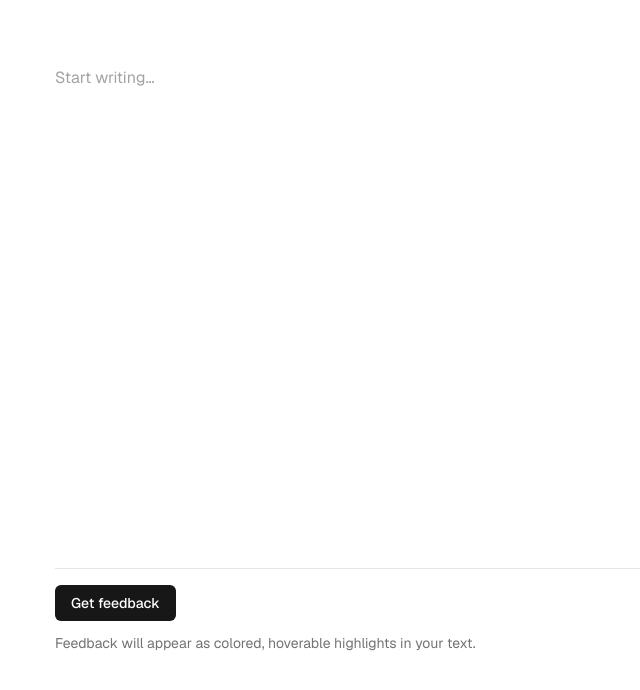
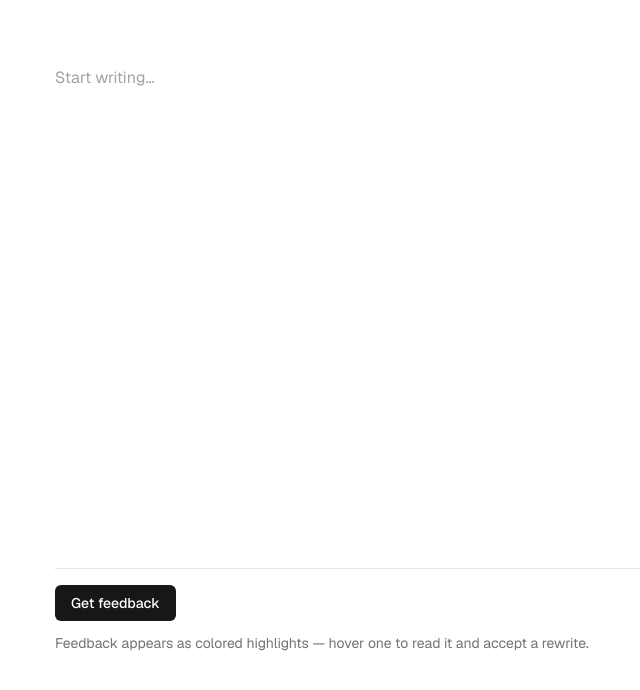
Before and after one commit to MichaelMilstead/redline, a Next.js app: page / in a window 1280 px wide. Shown: the top 690 px of the page, without its empty margins (273-913 px from the left). Built offline with nearby package versions, Linux system fonts and the light colour scheme.

Commit message:
allow llm-generated suggestions to be accepted

```diff
--- a/src/app/api/feedback/route.ts
+++ b/src/app/api/feedback/route.ts
@@ -20,6 +20,21 @@ const RequestSchema = z.object({
 const Severity = z.enum(["praise", "suggestion", "issue"]);
 
 /**
+ * A proposed rewrite of the quoted span. Each suggestion takes a different
+ * stylistic approach so the user can choose. `text` replaces the quote verbatim.
+ */
+const SuggestionSchema = z.object({
+  style: z
+    .string()
+    .describe(
+      "A short label for this rewrite's approach, e.g. 'Concise', 'Formal', 'Vivid', 'Plain'.",
+    ),
+  text: z
+    .string()
+    .describe("The rewritten text that replaces the quoted span."),
+});
+
+/**
  * What we ask the model for. The model returns an exact verbatim `quote` rather
  * than character indices — models are reliable at copying text and unreliable at
  * counting offsets. We resolve each quote to a range server-side below.
@@ -32,6 +47,11 @@ const ModelFeedback = z.object({
         .describe("The exact, verbatim span of the document this note is about."),
       comment: z.string().describe("The feedback itself."),
       severity: Severity,
+      suggestions: z
+        .array(SuggestionSchema)
+        .describe(
+          "For 'issue' and 'suggestion' notes, exactly 2 alternative rewrites of the quoted span, each in a distinctly different style. Empty for 'praise'.",
+        ),
     }),
   ),
 });
@@ -44,13 +64,17 @@ Rules for each note:
 - "quote" MUST be copied verbatim from the document, character for character, including punctuation and capitalization. Do not paraphrase, trim, or normalize it — it is used to locate the passage. Keep it as short as possible while still uniquely identifying the spot (a phrase or sentence, not a whole paragraph).
 - "comment" is your note about that span: what works, what doesn't, and how to improve it.
 - "severity" is "praise" for something done well, "suggestion" for an optional improvement, or "issue" for a real problem.
+- "suggestions": for "issue" and "suggestion" notes, provide exactly 2 rewrites of the quoted span, each taking a clearly different stylistic approach (for example one more concise and one more vivid, or one formal and one plain). Each suggestion's "text" must be a drop-in replacement for the quoted span — it should read naturally in place of the quote, with no surrounding context. For "praise" notes, return an empty "suggestions" array.
 
 Only comment on spans that genuinely warrant a note. If the writing is strong, return fewer notes. Return an empty list if there is nothing worth saying.`;
+
+type Suggestion = z.infer<typeof SuggestionSchema>;
 
 type ResolvedFeedback = {
   quote: string;
   comment: string;
   severity: z.infer<typeof Severity>;
+  suggestions: Suggestion[];
   /** Character offsets into the submitted content, or null if the quote couldn't be located. */
   range: { start: number; end: number } | null;
 };
--- a/src/components/editor.tsx
+++ b/src/components/editor.tsx
@@ -12,13 +12,16 @@ import {
   type Severity,
 } from "./feedback-extension";
 
+type Suggestion = { style: string; text: string };
+
 /** A feedback note as held in component state. `range` is character offsets into
- * the submitted text; `suggestion` is reserved for future suggested rewrites. */
+ * the submitted text; `suggestions` are alternative rewrites of the quoted span. */
 type FeedbackItem = {
   id: string;
   quote: string;
   comment: string;
   severity: Severity;
+  suggestions: Suggestion[];
   range: { start: number; end: number } | null;
 };
 
@@ -42,6 +45,7 @@ export default function Editor() {
   });
 
   const containerRef = useRef<HTMLDivElement>(null);
+  const closeTimer = useRef<number | null>(null);
   const [loading, setLoading] = useState(false);
   const [items, setItems] = useState<FeedbackItem[]>([]);
   const [error, setError] = useState<string | null>(null);
@@ -99,19 +103,69 @@ export default function Editor() {
     }
   }
 
+  /** Replace the note's span with a chosen rewrite, then drop that note. */
+  function acceptSuggestion(item: FeedbackItem, suggestion: Suggestion) {
+    if (!editor) return;
+    // Read the note's CURRENT range from the decoration set — earlier accepts or
+    // edits may have shifted it from the position we first computed.
+    const decoSet = feedbackPluginKey.getState(editor.state);
+    const deco = decoSet?.find().find((d) => d.spec?.id === item.id);
+    if (!deco) return;
+
+    editor
+      .chain()
+      .focus()
+      .insertContentAt({ from: deco.from, to: deco.to }, suggestion.text)
+      .run();
+
+    // Rebuild the remaining decorations from their now-mapped positions,
+    // dropping the accepted note.
+    const after = feedbackPluginKey.getState(editor.state);
+    const remaining: FeedbackDecoration[] = (after?.find() ?? [])
+      .filter((d) => d.spec?.id !== item.id)
+      .map((d) => ({
+        id: d.spec.id,
+        from: d.from,
+        to: d.to,
+        severity: d.spec.severity,
+      }));
+    editor.view.dispatch(
+      editor.state.tr.setMeta(feedbackPluginKey, remaining),
+    );
+
+    setItems((prev) => prev.filter((i) => i.id !== item.id));
+    setHovered(null);
+  }
+
+  function cancelClose() {
+    if (closeTimer.current !== null) {
+      clearTimeout(closeTimer.current);
+      closeTimer.current = null;
+    }
+  }
+
+  function scheduleClose() {
+    cancelClose();
+    closeTimer.current = window.setTimeout(() => setHovered(null), 150);
+  }
+
   function handleMouseOver(e: React.MouseEvent) {
-    const el = (e.target as HTMLElement).closest<HTMLElement>(
-      "[data-feedback-id]",
-    );
-    if (!el || !containerRef.current) {
-      setHovered(null);
+    const target = e.target as HTMLElement;
+    if (target.closest("[data-feedback-popover]")) {
+      cancelClose();
       return;
     }
+    const el = target.closest<HTMLElement>("[data-feedback-id]");
+    if (!el || !containerRef.current) {
+      scheduleClose();
+      return;
+    }
+    cancelClose();
     const item = items.find((f) => f.id === el.getAttribute("data-feedback-id"));
     if (!item) return;
     const c = containerRef.current.getBoundingClientRect();
     const r = el.getBoundingClientRect();
-    setHovered({ item, top: r.bottom - c.top + 4, left: r.left - c.left });
+    setHovered({ item, top: r.bottom - c.top + 2, left: r.left - c.left });
   }
 
   return (
@@ -120,19 +174,42 @@ export default function Editor() {
         ref={containerRef}
         className="relative"
         onMouseOver={handleMouseOver}
-        onMouseLeave={() => setHovered(null)}
+        onMouseLeave={scheduleClose}
       >
         <EditorContent editor={editor} />
 
         {hovered && (
           <div
-            className="pointer-events-none absolute z-10 max-w-xs rounded-md bg-neutral-900 px-3 py-2 text-sm text-white shadow-lg dark:bg-neutral-700"
+            data-feedback-popover
+            className="absolute z-10 w-72 rounded-md border border-neutral-200 bg-white p-3 text-sm shadow-lg dark:border-neutral-700 dark:bg-neutral-800"
             style={{ top: hovered.top, left: hovered.left }}
+            onMouseEnter={cancelClose}
+            onMouseLeave={scheduleClose}
           >
-            <span className="mb-1 block text-xs font-medium uppercase tracking-wide text-neutral-400">
+            <span className="block text-xs font-medium uppercase tracking-wide text-neutral-500">
               {hovered.item.severity}
             </span>
-            {hovered.item.comment}
+            <p className="mt-1">{hovered.item.comment}</p>
+
+            {hovered.item.suggestions.length > 0 && (
+              <div className="mt-3 space-y-1.5">
+                <p className="text-xs font-medium text-neutral-500">
+                  Suggested rewrites
+                </p>
+                {hovered.item.suggestions.map((s, i) => (
+                  <button
+                    key={i}
+                    onClick={() => acceptSuggestion(hovered.item, s)}
+                    className="block w-full rounded border border-neutral-200 p-2 text-left transition-colors hover:border-neutral-400 hover:bg-neutral-50 dark:border-neutral-700 dark:hover:bg-neutral-700"
+                  >
+                    <span className="text-xs font-medium text-neutral-500">
+                      {s.style}
+                    </span>
+                    <span className="mt-0.5 block">{s.text}</span>
+                  </button>
+                ))}
+              </div>
+            )}
           </div>
         )}
       </div>
@@ -149,7 +226,8 @@ export default function Editor() {
         {error && <p className="mt-3 text-sm text-red-600">{error}</p>}
         {!error && !loading && items.length === 0 && (
           <p className="mt-3 text-sm text-neutral-500">
-            Feedback will appear as colored, hoverable highlights in your text.
+            Feedback appears as colored highlights — hover one to read it and
+            accept a rewrite.
           </p>
         )}
       </div>
--- a/src/components/feedback-extension.ts
+++ b/src/components/feedback-extension.ts
@@ -79,10 +79,17 @@ export const Feedback = Extension.create({
               | undefined;
             if (next) {
               const decorations = next.map((f) =>
-                Decoration.inline(f.from, f.to, {
-                  class: `feedback feedback-${f.severity}`,
-                  "data-feedback-id": f.id,
-                }),
+                Decoration.inline(
+                  f.from,
+                  f.to,
+                  {
+                    class: `feedback feedback-${f.severity}`,
+                    "data-feedback-id": f.id,
+                  },
+                  // spec: read back via decorationSet.find() to get a note's
+                  // *current* range after edits shift positions.
+                  { id: f.id, severity: f.severity },
+                ),
               );
               return DecorationSet.create(tr.doc, decorations);
             }
```
Also changed, not shown: 1 other file (tests, documents, lock files or other folders).
